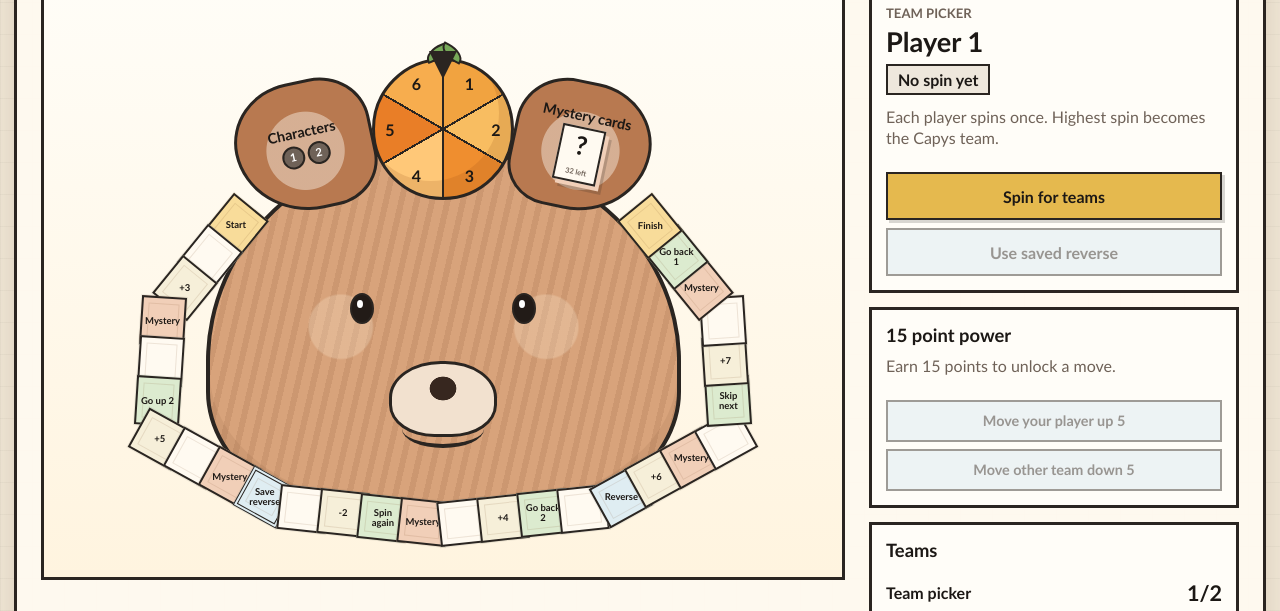
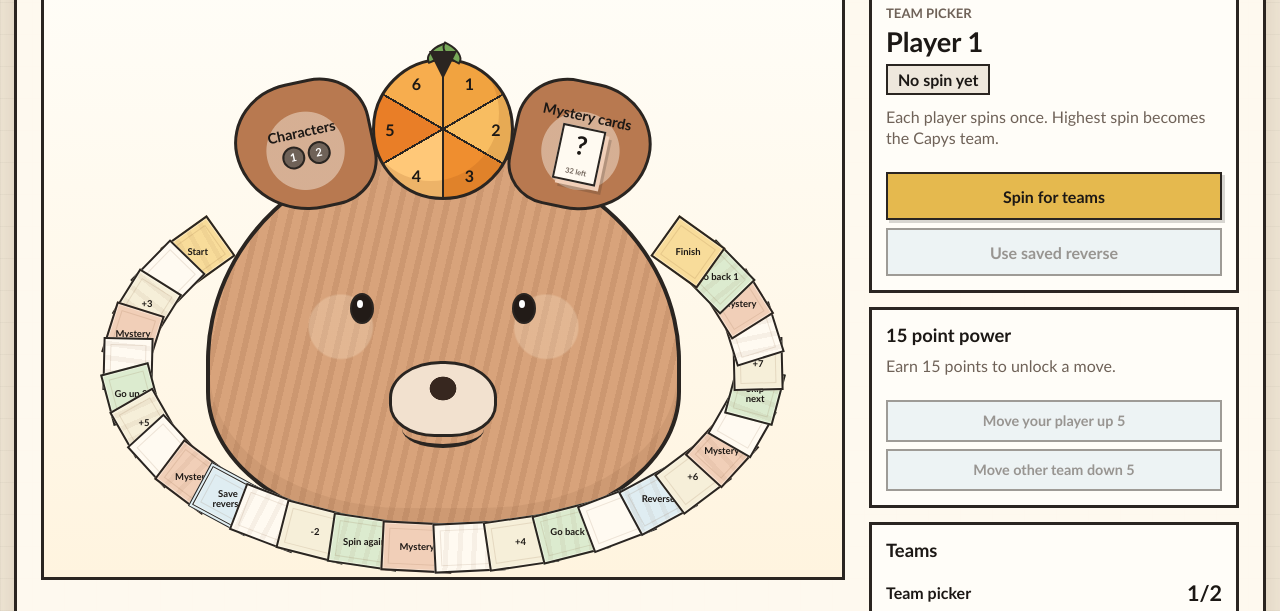
Before and after one commit to emmachen2100/run-capys-run, a plain HTML site: page index.html in a window 1280 px wide. Shown: the part 158-769 px from the top of the page. Drawn offline with Linux system fonts and the light colour scheme.

Commit message:
Shape track flush with capybara outline

```diff
--- a/game.js
+++ b/game.js
@@ -114,41 +114,18 @@ function createGame() {
 function renderBoard() {
   spacesEl.innerHTML = "";
   const mobile = window.matchMedia("(max-width: 650px)").matches;
-  const pathPoints = mobile
-    ? [
-        { x: 25, y: 45 },
-        { x: 14, y: 59 },
-        { x: 13, y: 78 },
-        { x: 31, y: 89 },
-        { x: 50, y: 92 },
-        { x: 69, y: 89 },
-        { x: 87, y: 78 },
-        { x: 86, y: 59 },
-        { x: 75, y: 45 }
-      ]
-    : [
-        { x: 24, y: 40 },
-        { x: 15, y: 55 },
-        { x: 14, y: 76 },
-        { x: 30, y: 88 },
-        { x: 50, y: 91 },
-        { x: 70, y: 88 },
-        { x: 86, y: 76 },
-        { x: 85, y: 55 },
-        { x: 76, y: 40 }
-      ];
   const rect = boardEl.getBoundingClientRect();
   const boardWidth = rect.width || 1000;
   const boardHeight = rect.height || 700;
-  const tileHeight = Math.round(Math.max(42, Math.min(mobile ? 50 : 62, boardWidth * (mobile ? 0.108 : 0.056))));
+  const tileHeight = Math.round(Math.max(42, Math.min(mobile ? 52 : 66, boardWidth * (mobile ? 0.112 : 0.062))));
 
   boardSpaces.forEach((space, index) => {
     const progress = index / (boardSpaces.length - 1);
-    const point = pointAlongPath(pathPoints, progress, boardWidth, boardHeight);
-    const before = pointAlongPath(pathPoints, Math.max(0, (index - 1) / (boardSpaces.length - 1)), boardWidth, boardHeight);
-    const after = pointAlongPath(pathPoints, Math.min(1, (index + 1) / (boardSpaces.length - 1)), boardWidth, boardHeight);
+    const point = pointOnCapyOutline(progress, mobile, boardWidth, boardHeight);
+    const before = pointOnCapyOutline(Math.max(0, (index - 1) / (boardSpaces.length - 1)), mobile, boardWidth, boardHeight);
+    const after = pointOnCapyOutline(Math.min(1, (index + 1) / (boardSpaces.length - 1)), mobile, boardWidth, boardHeight);
     const neighborDistance = Math.max(pixelDistance(point, before, boardWidth, boardHeight), pixelDistance(point, after, boardWidth, boardHeight));
-    const tileWidth = Math.round(Math.max(tileHeight * 0.96, Math.min(tileHeight * 1.65, neighborDistance + 8)));
+    const tileWidth = Math.round(Math.max(tileHeight * 1.05, Math.min(tileHeight * 1.8, neighborDistance + 18)));
     const el = document.createElement("div");
     const type = space.type === "save-reverse" ? "reverse save-reverse" : space.type;
     el.className = `space ${type}`;
@@ -158,44 +135,27 @@ function renderBoard() {
     el.style.setProperty("--text-r", `${(-point.angle).toFixed(2)}deg`);
     el.style.setProperty("--tile-w", `${tileWidth}px`);
     el.style.setProperty("--tile-h", `${tileHeight}px`);
+    el.style.setProperty("--depth", String(index + 1));
     el.dataset.index = index;
     el.innerHTML = `<span>${space.label}</span><div class="tokens" aria-hidden="true"></div>`;
     spacesEl.appendChild(el);
   });
 }
 
-function pointAlongPath(points, progress, width, height) {
-  const segments = [];
-  let total = 0;
-
-  for (let index = 0; index < points.length - 1; index += 1) {
-    const start = points[index];
-    const end = points[index + 1];
-    const dx = (end.x - start.x) * width / 100;
-    const dy = (end.y - start.y) * height / 100;
-    const length = Math.hypot(dx, dy);
-    segments.push({ start, end, length });
-    total += length;
-  }
-
-  let target = progress * total;
-  for (const segment of segments) {
-    if (target <= segment.length) {
-      const local = segment.length === 0 ? 0 : target / segment.length;
-      return {
-        x: segment.start.x + (segment.end.x - segment.start.x) * local,
-        y: segment.start.y + (segment.end.y - segment.start.y) * local,
-        angle: Math.atan2((segment.end.y - segment.start.y) * height, (segment.end.x - segment.start.x) * width) * 180 / Math.PI
-      };
-    }
-    target -= segment.length;
-  }
-
-  const last = points[points.length - 1];
-  const previous = points[points.length - 2];
+function pointOnCapyOutline(progress, mobile, width, height) {
+  const outline = mobile
+    ? { cx: 50, cy: 65, rx: 38.5, ry: 30, start: 221, end: -41 }
+    : { cx: 50, cy: 64, rx: 39.5, ry: 31, start: 219, end: -39 };
+  const degrees = outline.start + (outline.end - outline.start) * progress;
+  const radians = degrees * Math.PI / 180;
+  const x = outline.cx + outline.rx * Math.cos(radians);
+  const y = outline.cy + outline.ry * Math.sin(radians);
+  const tangentX = -outline.rx * Math.sin(radians) * width;
+  const tangentY = outline.ry * Math.cos(radians) * height;
   return {
-    ...last,
-    angle: Math.atan2((last.y - previous.y) * height, (last.x - previous.x) * width) * 180 / Math.PI
+    x,
+    y,
+    angle: Math.atan2(tangentY, tangentX) * 180 / Math.PI
   };
 }
 
--- a/styles.css
+++ b/styles.css
@@ -184,8 +184,9 @@ select {
   font-weight: 800;
   line-height: 1.05;
   padding: 5px;
-  box-shadow: none;
-  outline: 1px solid rgba(42, 37, 33, 0.08);
+  box-shadow: inset 0 0 0 1px rgba(255, 250, 241, 0.45);
+  outline: 0;
+  z-index: var(--depth);
 }
 
 .space::before {
@@ -203,43 +204,39 @@ select {
   transform: rotate(var(--text-r));
 }
 
-.space:nth-child(3n + 1) {
-  background-image: repeating-linear-gradient(102deg, rgba(116, 69, 37, 0.08) 0 4px, transparent 4px 12px);
-}
-
-.space:nth-child(3n + 2) {
-  background-image: repeating-linear-gradient(82deg, rgba(116, 69, 37, 0.06) 0 5px, transparent 5px 13px);
+.space:nth-child(odd) {
+  background-image: repeating-linear-gradient(96deg, rgba(116, 69, 37, 0.06) 0 5px, transparent 5px 14px);
 }
 
 .space.start,
 .space.finish {
-  background: #f8dc9a;
+  background-color: #f8dc9a;
 }
 
 .space.mystery {
-  background: #f1cfb8;
+  background-color: #f1cfb8;
 }
 
 .space.points {
-  background: #f6efd9;
+  background-color: #f6efd9;
 }
 
 .space.move {
-  background: #dcebcf;
+  background-color: #dcebcf;
 }
 
 .space.reverse {
-  background: #dfedf2;
+  background-color: #dfedf2;
 }
 
 .space.save-reverse {
-  background: #dfedf2;
+  background-color: #dfedf2;
   border-style: double;
   border-width: 4px;
 }
 
 .space.plain {
-  background: #fffaf1;
+  background-color: #fffaf1;
 }
 
 .space.active {
```
